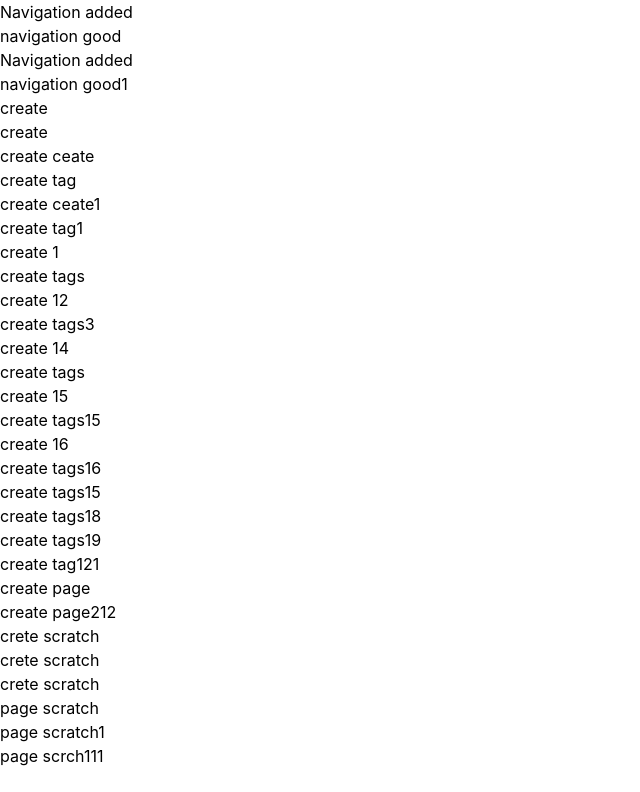
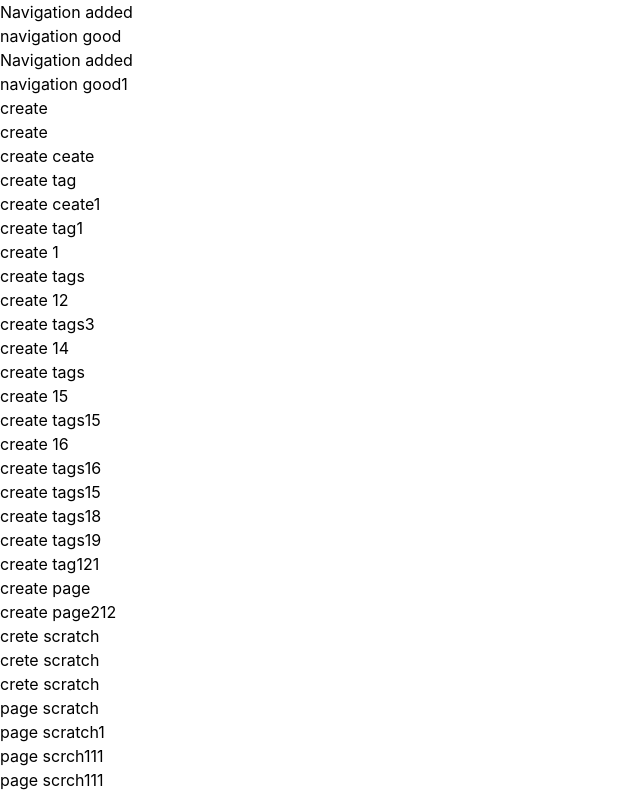
Before and after one commit to UmiduKaushika97/promotion-project, a React (Vite) app: page / in a window 1280 px wide. Shown: the part 292-1084 px from the top of the page, without its empty margins (0-640 px from the left). Before the commit the page ends 1060 px from the top, so only its background shows below. Built offline with nearby package versions, Linux system fonts and the light colour scheme.

Commit message:
scratch page create

```diff
--- a/src/App.tsx
+++ b/src/App.tsx
@@ -69,6 +69,8 @@ function App() {
 
 <p>page scrch111</p>
 
+<h2>page scrch111</h2>
+
     </>
   )
 }
```
